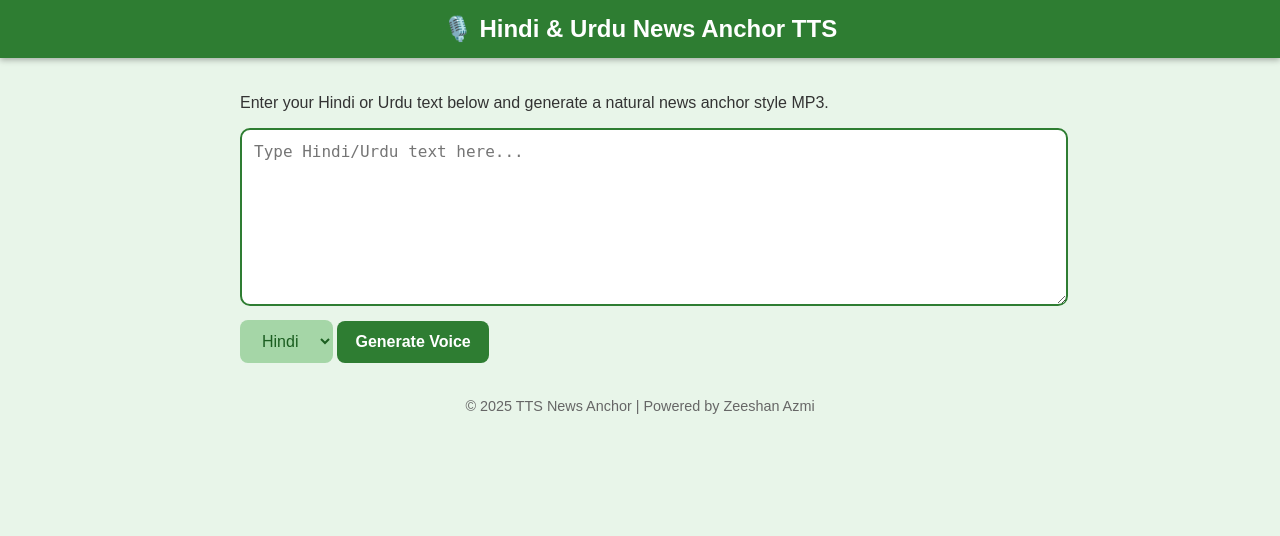
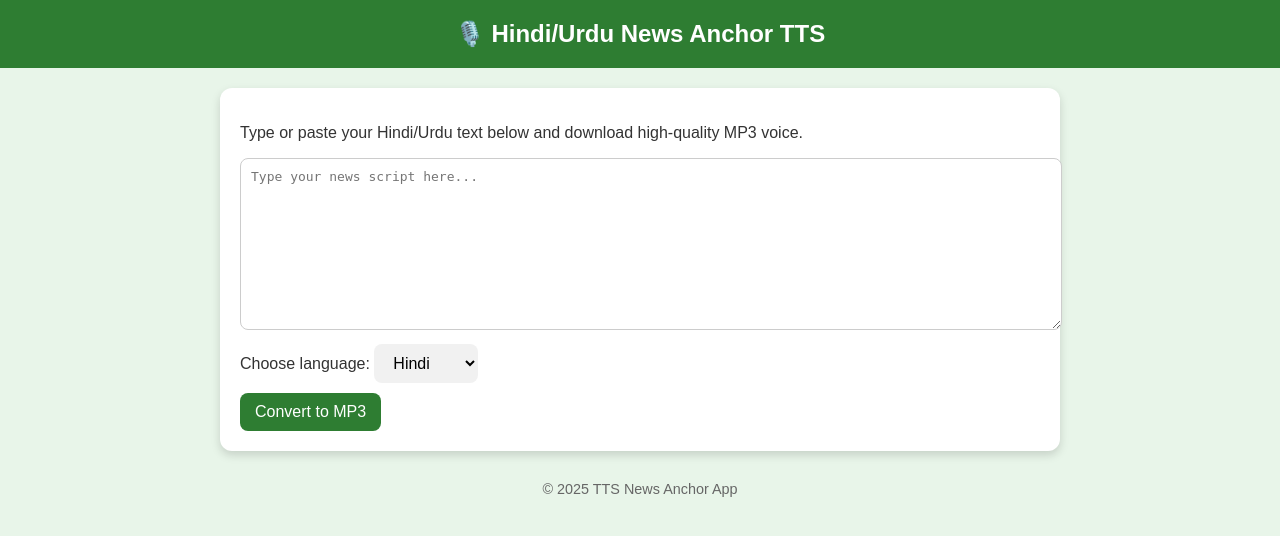
Before and after one commit to phpzee/RenderFlask, a Flask app: page / in a window 1280 px wide. Shown: the top 536 px of the page. Run offline with Flask 3, Linux system fonts and the light colour scheme.

Commit message:
Add files via upload

```diff
--- a/templates/index.html
+++ b/templates/index.html
@@ -2,170 +2,145 @@
 <html lang="en">
 <head>
   <meta charset="UTF-8">
+  <title>TTS News Anchor</title>
   <meta name="viewport" content="width=device-width, initial-scale=1.0">
-  <title>TTS News Anchor</title>
   <style>
     body {
-      margin: 0;
       font-family: Arial, sans-serif;
       background: #e8f5e9;
       color: #333;
+      margin: 0;
+      padding: 0;
     }
     header {
       background: #2e7d32;
       color: white;
       text-align: center;
-      padding: 15px;
+      padding: 20px;
       font-size: 1.5em;
       font-weight: bold;
-      box-shadow: 0 2px 6px rgba(0,0,0,0.3);
     }
     .container {
       max-width: 800px;
-      margin: auto;
+      margin: 20px auto;
+      background: white;
       padding: 20px;
+      border-radius: 12px;
+      box-shadow: 0 4px 10px rgba(0,0,0,0.15);
     }
     textarea {
       width: 100%;
       height: 150px;
-      padding: 12px;
-      font-size: 16px;
-      border: 2px solid #2e7d32;
-      border-radius: 10px;
+      padding: 10px;
+      font-size: 1em;
+      border: 1px solid #ccc;
+      border-radius: 8px;
       resize: vertical;
     }
     select, button {
-      padding: 12px 18px;
+      padding: 10px 15px;
       margin-top: 10px;
+      font-size: 1em;
       border: none;
       border-radius: 8px;
-      font-size: 16px;
       cursor: pointer;
     }
     select {
-      background: #a5d6a7;
-      color: #1b5e20;
+      background: #f1f1f1;
     }
     button {
       background: #2e7d32;
       color: white;
-      font-weight: bold;
     }
     button:hover {
       background: #1b5e20;
     }
     .progress {
       width: 100%;
-      height: 12px;
-      background: #c8e6c9;
-      border-radius: 6px;
+      background: #f0f0f0;
+      border-radius: 10px;
+      overflow: hidden;
       margin-top: 15px;
       display: none;
     }
     .progress-bar {
-      height: 100%;
       width: 0%;
+      height: 15px;
       background: #2e7d32;
-      border-radius: 6px;
-      transition: width 0.3s;
-    }
-    .audio-box {
-      margin-top: 20px;
-      display: none;
+      text-align: center;
+      color: white;
+      font-size: 0.8em;
     }
     footer {
       text-align: center;
-      padding: 15px;
+      padding: 10px;
+      font-size: 0.9em;
       color: #666;
-      font-size: 0.9em;
     }
   </style>
 </head>
 <body>
-  <header>🎙️ Hindi & Urdu News Anchor TTS</header>
+  <header>🎙️ Hindi/Urdu News Anchor TTS</header>
   <div class="container">
-    <p>Enter your Hindi or Urdu text below and generate a natural news anchor style MP3.</p>
-
-    <textarea id="ttsText" placeholder="Type Hindi/Urdu text here..."></textarea>
-
-    <select id="lang">
-      <option value="hi">Hindi</option>
-      <option value="ur">Urdu</option>
-    </select>
-
-    <button onclick="generateTTS()">Generate Voice</button>
-
+    <p>Type or paste your Hindi/Urdu text below and download high-quality MP3 voice.</p>
+    <form id="ttsForm" method="POST" action="/tts">
+      <textarea name="text" placeholder="Type your news script here..."></textarea>
+      <br>
+      <label for="lang">Choose language:</label>
+      <select name="lang">
+        <option value="hi">Hindi</option>
+        <option value="ur">Urdu</option>
+        <option value="en">English</option>
+        <option value="mr">Marathi</option>
+      </select>
+      <br>
+      <button type="submit">Convert to MP3</button>
+    </form>
     <div class="progress" id="progress">
-      <div class="progress-bar" id="progressBar"></div>
-    </div>
-
-    <div class="audio-box" id="audioBox">
-      <p><b>Playback:</b></p>
-      <audio controls id="ttsAudio"></audio>
-      <p><a id="downloadLink" href="#" download>Download MP3</a></p>
+      <div class="progress-bar" id="progressBar">0%</div>
     </div>
   </div>
-
-  <footer>© 2025 TTS News Anchor | Powered by Zeeshan Azmi</footer>
+  <footer>© 2025 TTS News Anchor App</footer>
 
   <script>
-    function simulateProgress() {
-      let progressBar = document.getElementById("progressBar");
-      let width = 0;
-      let interval = setInterval(() => {
-        if (width >= 90) {
-          clearInterval(interval);
-        } else {
-          width += 10;
-          progressBar.style.width = width + "%";
-        }
-      }, 300);
-    }
+    const form = document.getElementById("ttsForm");
+    const progress = document.getElementById("progress");
+    const progressBar = document.getElementById("progressBar");
 
-    async function generateTTS() {
-      const text = document.getElementById("ttsText").value.trim();
-      const lang = document.getElementById("lang").value;
-      const progress = document.getElementById("progress");
-      const progressBar = document.getElementById("progressBar");
-      const audioBox = document.getElementById("audioBox");
-      const audioPlayer = document.getElementById("ttsAudio");
-      const downloadLink = document.getElementById("downloadLink");
+    form.addEventListener("submit", function(e) {
+      e.preventDefault();
+      progress.style.display = "block";
+      progressBar.style.width = "30%";
+      progressBar.textContent = "Processing...";
 
-      if (!text) {
-        alert("⚠️ Please enter some text first!");
-        return;
-      }
+      const formData = new FormData(form);
 
-      progress.style.display = "block";
-      progressBar.style.width = "0%";
-      simulateProgress();
-
-      try {
-        let res = await fetch("/generate", {
-          method: "POST",
-          headers: { "Content-Type": "application/json" },
-          body: JSON.stringify({ text, lang })
-        });
-
-        let data = await res.json();
-        if (data.error) {
-          alert("❌ Error: " + data.error);
-          progress.style.display = "none";
-          return;
-        }
-
+      fetch("/tts", {
+        method: "POST",
+        body: formData
+      })
+      .then(response => {
+        if (!response.ok) throw new Error("Server error");
+        progressBar.style.width = "70%";
+        progressBar.textContent = "Almost done...";
+        return response.blob();
+      })
+      .then(blob => {
+        const url = window.URL.createObjectURL(blob);
+        const a = document.createElement("a");
+        a.href = url;
+        a.download = "tts_output.mp3";
+        document.body.appendChild(a);
+        a.click();
+        a.remove();
         progressBar.style.width = "100%";
-        setTimeout(() => { progress.style.display = "none"; }, 1000);
-
-        audioBox.style.display = "block";
-        audioPlayer.src = data.file_url;
-        downloadLink.href = data.file_url;
-
-      } catch (err) {
-        alert("❌ Something went wrong: " + err);
+        progressBar.textContent = "Done!";
+      })
+      .catch(err => {
+        alert("Error: " + err.message);
         progress.style.display = "none";
-      }
-    }
+      });
+    });
   </script>
 </body>
 </html>
```
